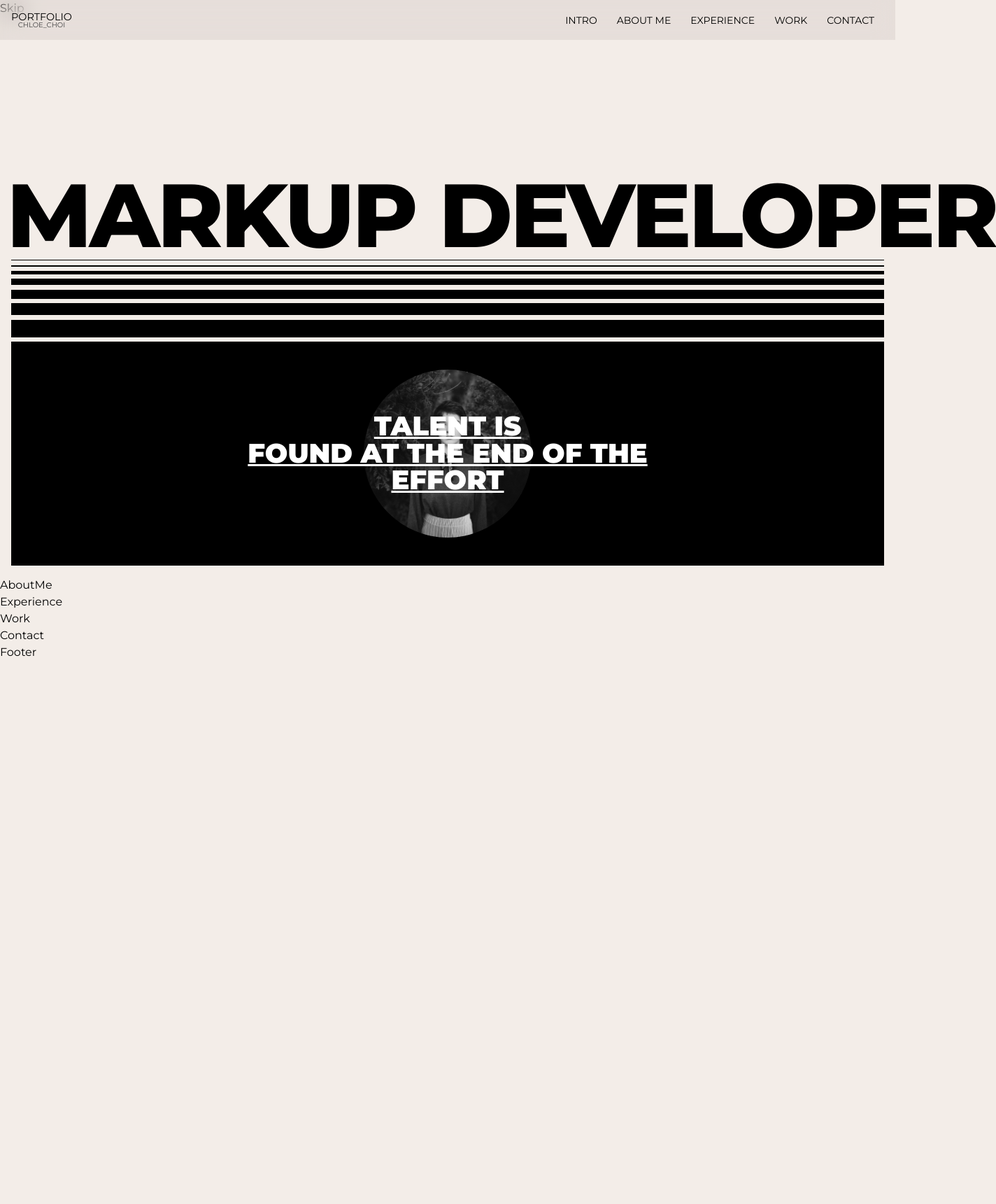
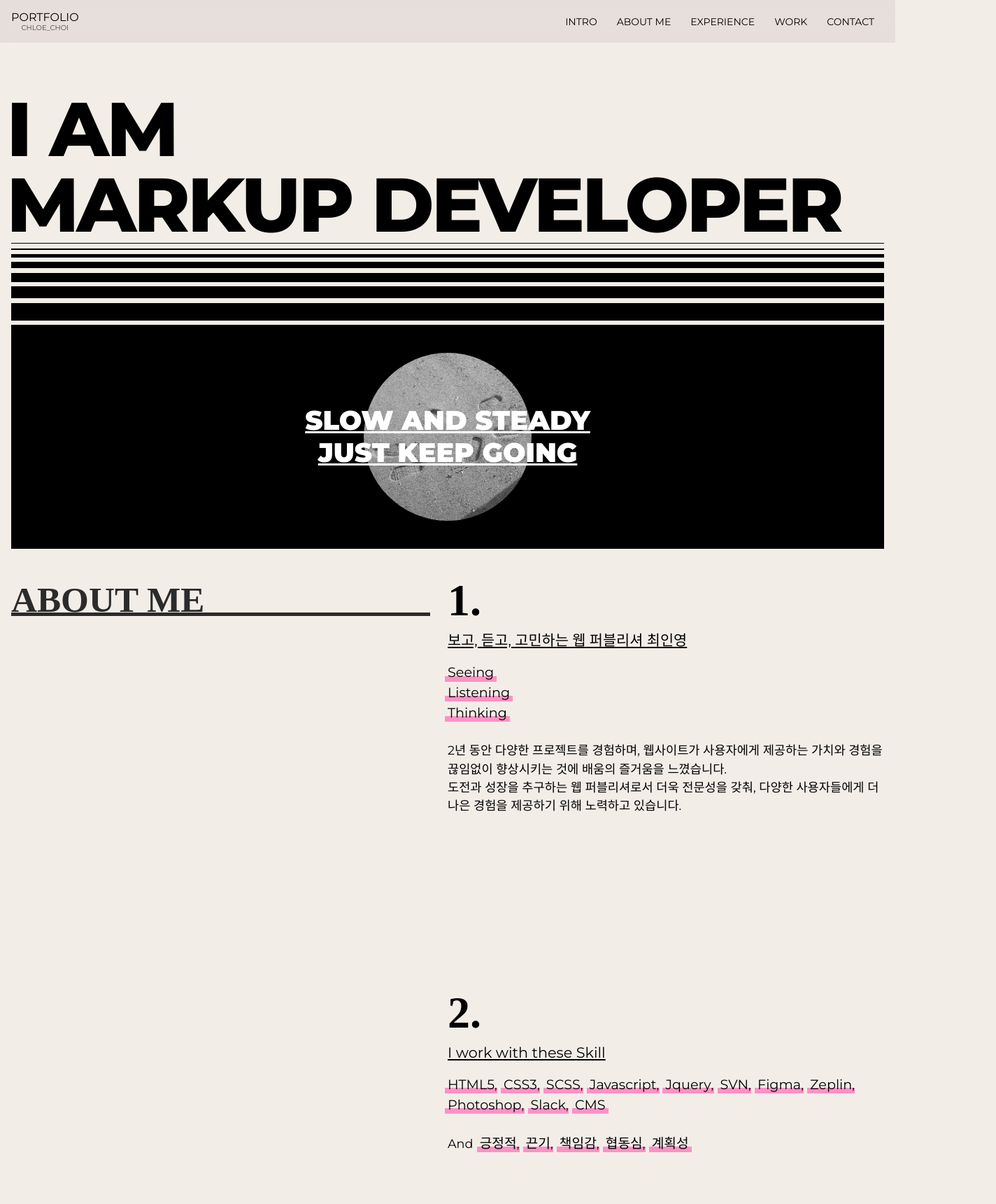
Before and after one commit to chloe-20/portfolio_iy, a React (Create React App) app: page / in a window 1280 px wide. Shown: the top 1720 px of the page at 70% size, 1424 px wide, since content can reach past the window. Before the commit the page ends 944 px from the top, so only its background shows below. Built offline with nearby package versions, Linux system fonts and the light colour scheme; a small style sheet from the web is missing; a web font is replaced by a local one.

Commit message:
소스 정리

```diff
--- a/src/assets/scss/section/_aboutme.scss
+++ b/src/assets/scss/section/_aboutme.scss
@@ -0,0 +1,97 @@
+.aboutMe {
+
+  &__inner {
+    display: flex;
+    justify-content: space-between;
+    padding: 16px;
+
+    @media all and (max-width: $deviceMobile){
+        flex-direction: column;
+    }
+  }
+
+
+  &__title {
+    position: sticky;
+    top: 70px;
+    left: 0;
+    width: 48%;
+    height: 5vw;
+    font-size: 4vw;
+    font-weight: 900;
+    line-height: 1.6;
+    font-family: var(--mainKor-font);
+    color: var(--black100);
+    border-bottom: 0.4vw solid var(--black100);
+
+    @media all and (max-width: $deviceMobile){
+      top: 68px;
+      width: 100%;
+      height: auto;
+      margin-bottom: 10vw;
+      font-size: 30px;
+      background-color: var(--mainBg-color);
+    }
+  }
+
+  &__desc {
+    width: 50%;
+
+    @media all and (max-width: $deviceMobile){
+      width: 100%;
+    }
+
+    span {
+      font-size: 5vw;
+      font-weight: 900;
+      line-height: 1.3;
+      font-family: var(--mainNum-font);
+
+      @media all and (max-width: $deviceMobile){
+        font-size: 15vw;
+      }
+    }
+
+    h3 {
+      margin-bottom: 1vw;
+      font-size: 1.3rem;
+      text-decoration: underline;
+
+      + p {
+        margin-top: 1rem;
+        margin-bottom: 30vh;
+        font-size: 1.1rem;
+      }
+    }
+
+    .highlight {
+      position:relative;
+      display: inline-block;
+      font-size: 1.2rem;
+
+      &:before {
+        content: "";
+        position: absolute;
+        left: -0.25rem;
+        bottom: 0.1rem;
+        z-index: -1;
+        width: calc(100% + 0.5rem);
+        height: 0.5rem;
+        padding:0 0.25rem;
+        background-color: #ff6db7;
+        opacity: 0.7;
+      }
+    }
+
+    .timeline {
+      margin-top: 1rem;
+      margin-bottom: 30vh;
+
+      .period {
+        margin-left: 20px;
+        font-size: 1rem;
+        color: var(--black300);
+      }
+    }
+  }
+}
--- a/src/assets/scss/section/_header.scss
+++ b/src/assets/scss/section/_header.scss
@@ -1,62 +1,31 @@
 #header {
   @include position-fixed;
-  z-index: 10000;
+  z-index: 100;
 }
-.header__inner {
+.header {
+  &__inner {
     @include flex-between;
     padding: 1rem;
     background-color: rgba(116, 99, 99, 0.1);
     backdrop-filter: blur(15px);
+  }
 
-  .header__logo {
-    font-size: 0.9rem;
+  &__logo {
+    font-size: 1rem;
     text-align: center;
     line-height: 1;
 
     em {
       display: block;
+      margin-top: 2px;
       font-size: 10px;
       color: var(--black200);
     }
   }
-  .header__nav {
 
-    @media all and (max-width: 768px) {
-      display: none;
+  &__nav {
 
-      &.show {
-        display: block;
-
-        ul {
-          display: block;
-          position: absolute;
-          right: 0;
-          top: 68px;
-          z-index: 10000;
-          min-width: 150px;
-          padding: 20px 0;
-          background-color: rgba(116,99,99,0.1);
-          backdrop-filter: blur(15px);
-
-          li {
-            display: block;
-            text-align: right;
-
-            a {
-              display: inline-block;
-              padding: 10px;
-            }
-          }
-        }
-      }
-      &.show + .header__nav__mobile span::before {
-        width: 20px;
-      }
-
-      &.show + .header__nav__mobile span::after {
-        width: 20px;
-      }
-    }
+    .menu {
 
       li {
         display: inline;
@@ -85,13 +54,13 @@
       }
     }
 
-  .header__nav__mobile {
+    &__mobile {
       display: none;
       width: 40px;
       height: 40px;
       cursor: pointer;
 
-    @media all and (max-width: 768px) {
+      @media all and (max-width: $deviceMobile) {
         display: block;
       }
 
@@ -107,7 +76,7 @@
           content: "";
           position: absolute;
           right: 0;
-        top: 6px;
+          top: 8px;
           width: 40px;
           height: 2px;
           background-color: var(--black);
@@ -118,7 +87,7 @@
           content: "";
           position: absolute;
           left: 0;
-        bottom: 6px;
+          bottom: 8px;
           width: 40px;
           height: 2px;
           background-color: var(--black);
@@ -126,4 +95,43 @@
         }
       }
     }
+
+    @media all and (max-width: $deviceMobile) {
+      display: none;
+
+      &.show {
+        display: block;
+
+        .menu {
+          display: block;
+          position: absolute;
+          right: 0;
+          top: 68px;
+          z-index: 100;
+          min-width: 150px;
+          padding: 20px 0;
+          background-color: rgba(116,99,99,0.1);
+          backdrop-filter: blur(15px);
+
+          li {
+            display: block;
+            text-align: right;
+
+            a {
+              display: inline-block;
+              padding: 10px;
             }
+          }
+        }
+      }
+
+      &.show + .header__nav__mobile span::before {
+        width: 20px;
+      }
+
+      &.show + .header__nav__mobile span::after {
+        width: 20px;
+      }
+    }
+  }
+}
--- a/src/assets/scss/section/_intro.scss
+++ b/src/assets/scss/section/_intro.scss
@@ -1,7 +1,10 @@
 #intro {
   height: 100vh;
 }
-.intro__inner {
+
+.intro {
+
+  &__inner {
     display: flex;
     align-items: flex-start;
     justify-content: flex-end;
@@ -10,23 +13,25 @@
     height: 100%;
     padding: 16px;
 
-  @media all and (max-width: 768px){
+    @media all and (max-width: $deviceMobile){
       justify-content: center;
     }
+  }
 
-  .intro__title {
-    font-size: 10vw;
+  &__title {
+    margin-left: -0.5vw;
+    font-size: 8.5vw;
     font-weight: 800;
     line-height: 1;
     white-space: nowrap;
-    text-indent: -0.5vw;
     letter-spacing: -0.3vw;
 
-    @media all and (max-width: 320px){
+    @media all and (max-width: $mobile){
       display: none;
     }
   }
-  .intro__text {
+
+  &__text {
     display: flex;
     align-items: center;
     justify-content: center;
@@ -37,22 +42,22 @@
     background-color: var(--black);
     color: var(--white);
 
-
     .text {
       position: relative;
-      z-index: 100;
+      z-index: 50;
       font-size: 3vw;
       font-weight: 900;
-      line-height: 1;
+      line-height: 1.2;
       text-decoration: underline;
       text-align: center;
       transition: all 0.3s;
       cursor: all-scroll;
 
-      @media all and (max-width: 768px) {
+      @media all and (max-width: $deviceMobile) {
         font-size: 24px;
       }
     }
+
     .img {
       position: absolute;
       left: 50%;
@@ -65,7 +70,7 @@
       filter: grayscale(100%);
       transition: all 0.3s;
 
-      @media all and (max-width: 320px){
+      @media all and (max-width: $deviceMobile){
         width: 20vh;
         height: 20vh;
       }
@@ -79,7 +84,8 @@
       filter: grayscale(0);
     }
   }
-  .intro__lines {
+
+  &__lines {
     width: 100%;
 
     .line {
@@ -104,24 +110,28 @@
       &:nth-child(4){
         height: 9px;
       }
+
       &:nth-child(5){
         height: 13px;
       }
+
       &:nth-child(6){
         height: 17px;
       }
+
       &:nth-child(7){
         height: 25px;
       }
     }
 
     &.bottom {
+
       .line {
         display: none;
         margin-top: 0.5vw;
         margin-bottom: 0;
 
-        @media all and (max-width: 768px){
+        @media all and (max-width: $deviceMobile){
           display: block;
         }
 
--- a/src/assets/scss/setting/_reset.scss
+++ b/src/assets/scss/setting/_reset.scss
@@ -1,28 +1,177 @@
 @charset "utf-8";
 
 /* Reset */
-html,body,h1,h2,h3,h4,h5,h6,div,p,blockquote,pre,code,address,ul,ol,li,nav,section,article,header,footer,main,aside,dl,dt,dd,table,thead,tbody,tfoot,label,caption,th,td,form,fieldset,legend,hr,input,button,textarea,object,figure,figcaption {margin:0;padding:0;}
-body,input,select,textarea,button,img,fieldset {border:none;}
-ul,ol,li {list-style:none;}
-table{width:100%;border-spacing:0;border-collapse:collapse;}
-address,cite,code,em,i{font-style:normal;font-weight:normal;}
-label,img,input,select,textarea,button,a {vertical-align:middle;}
-u,ins,a{color:inherit;text-decoration:none;}
-button {cursor:pointer;}
-h1,h2,h3,h4,h5,h6,strong {font-weight:normal;}
-img {vertical-align:top;width:100%;}
+*,
+*:before,
+*:after {
+  -webkit-box-sizing: border-box;
+  -moz-box-sizing: border-box;
+  box-sizing: border-box;
+}
 
-/* Normalize */
-body {font-family:var(--mainEng-font),var(--mainKor-font),"Apple SD Gothic Neo","Malgun Gothic","맑은 고딕",helvetica,sans-serif;}
-select {appearance:none;}
-select::-ms-expand {display:none;}
+html {
+  -webkit-text-size-adjust: 100%;
+}
+
+body {
+  font-family: var(--mainEng-font),var(--mainKor-font), Pretendard, -apple-system, BlinkMacSystemFont, system-ui, Roboto, "Helvetica Neue", "Segoe UI", "Apple SD Gothic Neo", "Noto Sans KR", "Malgun Gothic", "Apple Color Emoji", "Segoe UI Emoji", "Segoe UI Symbol",  sans-serif;
+  -webkit-text-size-adjust: none;
+  word-break: break-word;
+  word-wrap: break-word;
+}
+
+html,
+body,
+h1,
+h2,
+h3,
+h4,
+h5,
+h6,
+div,
+p,
+blockquote,
+pre,
+code,
+address,
+ul,
+ol,
+li,
+nav,
+section,
+article,
+header,
+footer,
+main,
+aside,
+dl,
+dt,
+dd,
+table,
+thead,
+tbody,
+tfoot,
+label,
+caption,
+th,
+td,
+form,
+fieldset,
+legend,
+hr,
+input,
+button,
+textarea,
+object,
+figure,
+figcaption {
+  margin: 0;
+  padding: 0;
+}
+
+h1,
+h2,
+h3,
+h4,
+h5,
+h6,
+strong {
+  font-weight: normal;
+}
+
+dl,
+ul,
+ol,
+li {
+  list-style: none;
+}
+
+body,
+input,
+select,
+textarea,
+button,
+img,
+fieldset {
+  border: none;
+}
+
+label,
+img,
+input,
+select,
+textarea,
+button,
+a {
+  vertical-align: middle;
+}
+
+img {
+  width: 100%;
+  -ms-interpolation-mode: bicubic;
+}
+
+address,
+cite,
+code,
+em,
+i {
+  font-style: normal;
+  font-weight: normal;
+}
+
+u,
+ins,
+a {
+  color: inherit;
+  text-decoration: none;
+}
+table {
+  width: 100%;
+  border-spacing: 0;
+  border-collapse: collapse;
+}
+
+button {
+  font-family: inherit;
+  font-size: 100%;
+  background-color: transparent;
+  cursor: pointer;
+  color: inherit;
+  font-weight: inherit;
+}
+
+button[disabled],
+input[disabled] {
+  cursor: default;
+}
+
+input,
+select {
+  -webkit-appearance: none;
+  appearance: none;
+  font-family: inherit;
+  border-radius: 0;
+  font-size: 100%;
+  outline: none;
+}
+
+select::-ms-expand {
+  display: none;
+}
 input[type="search"]::-webkit-search-decoration,
 input[type="search"]::-webkit-search-cancel-button,
 input[type="search"]::-webkit-search-results-button,
 input[type="search"]::-webkit-search-results-decoration,
 input[type="number"]::-webkit-inner-spin-button,
-input[type="number"]::-webkit-outer-spin-button { -webkit-appearance:none;}
-input[type="number"] {-moz-appearance:textfield;}
+input[type="number"]::-webkit-outer-spin-button {
+  -webkit-appearance: none;
+}
+
+input[type="number"] {
+  -moz-appearance: textfield;
+}
+
 input[type="number"],
 input[type="text"],
 input[type="password"],
@@ -30,13 +179,50 @@ input[type="url"],
 input[type="email"],
 input[type="tel"],
 input[type="date"],
-textarea {-webkit-appearance:none;-moz-appearance:none;appearance:none;-webkit-border-radius:0;outline:0;}
-textarea {resize:none;}
+textarea {
+  -webkit-appearance: none;
+  -moz-appearance: none;
+  appearance: none;
+  -webkit-border-radius: 0;
+  outline: 0;
+}
+textarea {
+  resize: none;
+  // overflow: auto;
+  // -webkit-appearance: none;
+  // resize: vertical;
+  // font-size: 100%;
+}
 
-/* border-box 초기화 */
-*,*:before,*:after {-webkit-box-sizing:border-box;-moz-box-sizing:border-box;box-sizing:border-box;}
+::placeholder {
+  color: #eee;
+  font-weight: 400;
+  font-size: inherit
+}
+
+::selection {
+  background-color: rgba($color: #ECA323, $alpha: .85);
+  color: #fff;
+}
 
 /* 스킵메뉴 */
-#skip a {position:absolute;left:10px;top:-92px;z-index:100000;padding:10px 30px;font-size:1rem;color:var(--white);background:var(--black);}
+#skip a {
+  position: absolute;
+  left: 10px;
+  top: -92px;
+  z-index: 1000;
+  padding: 10px 30px;
+  font-size: 1rem;
+  color: var(--white);
+  background: var(--black);
+}
+
 #skip a:focus,
-#skip a:active {top:10px;}
+#skip a:active {
+  top: 10px;
+}
+
+// #skip,
+// .blind {
+//   @include blind();
+// }
--- a/src/assets/scss/style.scss
+++ b/src/assets/scss/style.scss
@@ -1,10 +1,10 @@
 @charset "UTF-8";
 
 // setting
+@import "setting/mixin";
+@import "setting/vars";
 @import "setting/fonts";
-@import "setting/vars";
 @import "setting/reset";
-@import "setting/mixin";
 
 // section
 @import "section/header";
--- a/src/components/AboutMe.jsx
+++ b/src/components/AboutMe.jsx
@@ -1,7 +1,60 @@
 import React from "react";
 
 const AboutMe = () => {
-    return <div>AboutMe</div>;
+    return (
+        <section id="aboutMe">
+            <div className="aboutMe__inner">
+                <h2 className="aboutMe__title">ABOUT ME</h2>
+                <div className="aboutMe__desc">
+                    <div>
+                        <span>1.</span>
+                        <h3>보고, 듣고, 고민하는 웹 퍼블리셔 최인영</h3>
+                        <p>
+                            <em className="highlight">Seeing</em><br/>
+                            <em className="highlight">Listening</em><br/>
+                            <em className="highlight">Thinking</em><br/><br/>
+                            2년 동안 다양한 프로젝트를 경험하며, 웹사이트가 사용자에게 제공하는 가치와 경험을 끊임없이 향상시키는 것에 배움의 즐거움을 느꼈습니다.<br/>
+                            도전과 성장을 추구하는 웹 퍼블리셔로서 더욱 전문성을 갖춰, 다양한 사용자들에게 더 나은 경험을 제공하기 위해 노력하고 있습니다.
+                        </p>
+                    </div>
+                    <div>
+                        <span>2.</span>
+                        <h3>I work with these Skill</h3>
+                        <p>
+                            <em className="highlight">HTML5</em>,&nbsp;&nbsp;
+                            <em className="highlight">CSS3</em>,&nbsp;&nbsp;
+                            <em className="highlight">SCSS</em>,&nbsp;&nbsp;
+                            <em className="highlight">Javascript</em>,&nbsp;&nbsp;
+                            <em className="highlight">Jquery</em>,&nbsp;&nbsp;
+                            <em className="highlight">SVN</em>,&nbsp;&nbsp;
+                            <em className="highlight">Figma</em>,&nbsp;&nbsp;
+                            <em className="highlight">Zeplin</em>,&nbsp;&nbsp;
+                            <em className="highlight">Photoshop</em>,&nbsp;&nbsp;
+                            <em className="highlight">Slack</em>,&nbsp;&nbsp;
+                            <em className="highlight">CMS</em><br/><br/>
+                            And&nbsp;&nbsp;
+                            <em className="highlight">긍정적</em>,&nbsp;&nbsp;
+                            <em className="highlight">끈기</em>,&nbsp;&nbsp;
+                            <em className="highlight">책임감</em>,&nbsp;&nbsp;
+                            <em className="highlight">협동심</em>,&nbsp;&nbsp;
+                            <em className="highlight">계획성</em>
+                        </p>
+                    </div>
+                    <div>
+                        <span>3.</span>
+                        <h3>I worked at</h3>
+                        <ol className="timeline">
+                            <li>
+                                <p>
+                                    Web Agency <em className="period">2021 - 2023</em>
+                                </p>
+                            </li>
+                        </ol>
+                    </div>
+                </div>
+            </div>
+        </section>
+    );
 };
 
 export default AboutMe;
--- a/src/components/Header.jsx
+++ b/src/components/Header.jsx
@@ -33,11 +33,11 @@ const Header = () => {
   return (
     <header id="header" role="banner">
       <div className="header__inner">
-        <div className="header__logo">
+        <h1 className="header__logo">
           <a href="/">PORTFOLIO<em>CHLOE_CHOI</em></a>
-        </div>
+        </h1>
         <nav className="header__nav" role="navigation" aria-label="메인 메뉴">
-          <ul>
+          <ul className="menu">
           {headerNav.map((nav, key) => (
             <li key={key}>
               <a href={nav.url}>{nav.title}</a>
--- a/src/components/Intro.jsx
+++ b/src/components/Intro.jsx
@@ -1,17 +1,16 @@
 import React from "react";
-
 import about from "../assets/img/about.jpg";
 
 const introText = {
-    title: "MARKUP DEVELOPER",
-    desc: ["TALENT IS", "FOUND AT THE END OF THE", "EFFORT"],
+    title: ["I AM","MARKUP DEVELOPER"],
+    desc: ["SLOW AND STEADY", "JUST KEEP GOING"],
 };
 
 const Intro = () => {
     return (
         <section id="intro">
             <div class="intro__inner">
-                <h1 class="intro__title">{introText.title}</h1>
+                <h1 class="intro__title">{introText.title[0]}<br/>{introText.title[1]}</h1>
                 <div class="intro__lines" aria-hidden="true">
                     <span class="line"></span>
                     <span class="line"></span>
@@ -23,9 +22,7 @@ const Intro = () => {
                 </div>
                 <div class="intro__text">
                     <div class="text">
-                        <div>{introText.desc[0]}</div>
-                        <div>{introText.desc[1]}</div>
-                        <div>{introText.desc[2]}</div>
+                        <p>{introText.desc[0]}<br/>{introText.desc[1]}</p>
                     </div>
                     <div class="img">
                         <img src={about} alt="어바웃" />
--- a/src/components/Skip.jsx
+++ b/src/components/Skip.jsx
@@ -1,7 +1,17 @@
 import React from "react";
 
 const Skip = () => {
-    return <div>Skip</div>;
-};
+    return (
+        <div id="skip">
+            <a href="#header">헤더 영역 바로가기</a>
+            <a href="#intro">메인 영역 바로가기</a>
+            <a href="#aboutMe">소개 영역 바로가기</a>
+            <a href="#experience">경력사항 영역 바로가기</a>
+            <a href="#work">작업물 영역 바로가기</a>
+            <a href="#contact">연락처 영역 바로가기</a>
+            <a href="#footer">푸터 영역 바로가기</a>
+        </div>
+    )
+}
 
 export default Skip;
```
Also changed, not shown: src/assets/scss/setting/_fonts.scss (+9 -3 lines), src/assets/scss/setting/_mixin.scss (+22 -0 lines), src/assets/scss/setting/_vars.scss (+13 -2 lines), public/favicon.svg, src/assets/img/about.jpg. Lines whose indentation alone changed are shown as unchanged.
